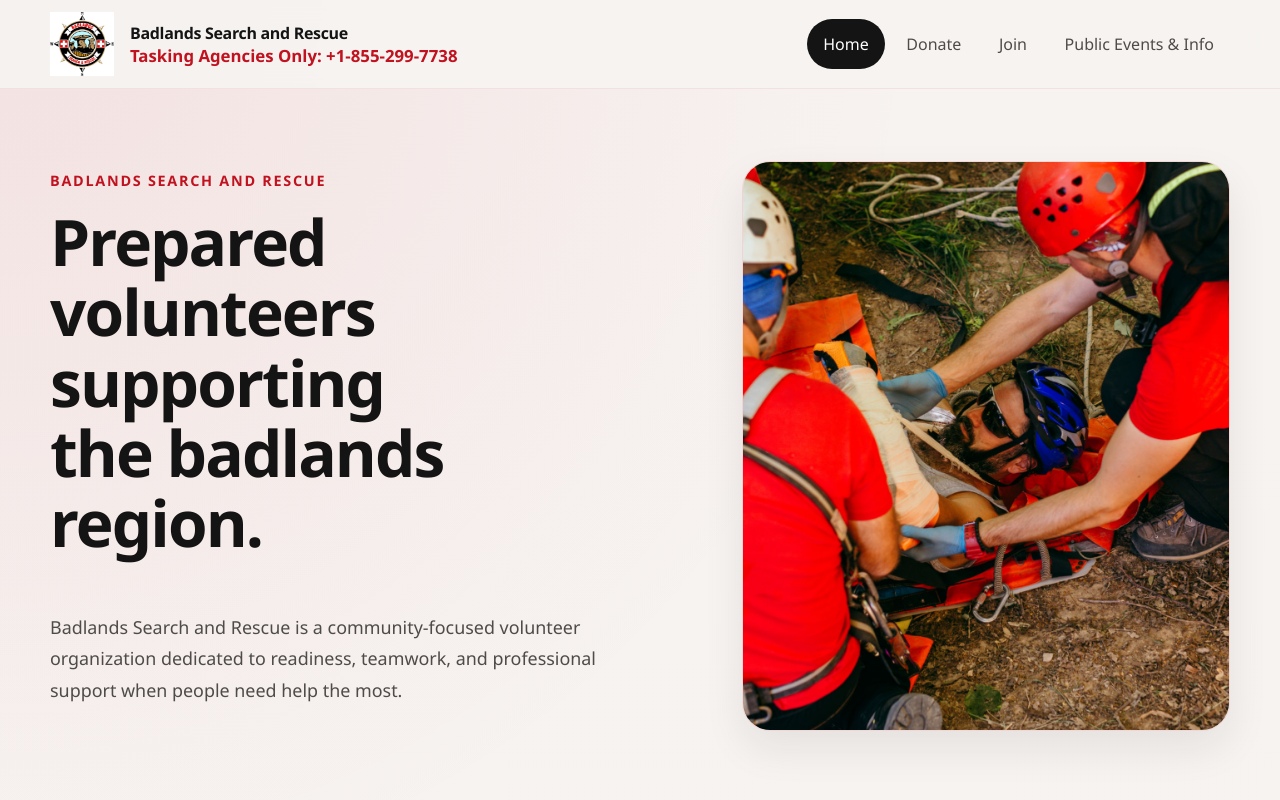
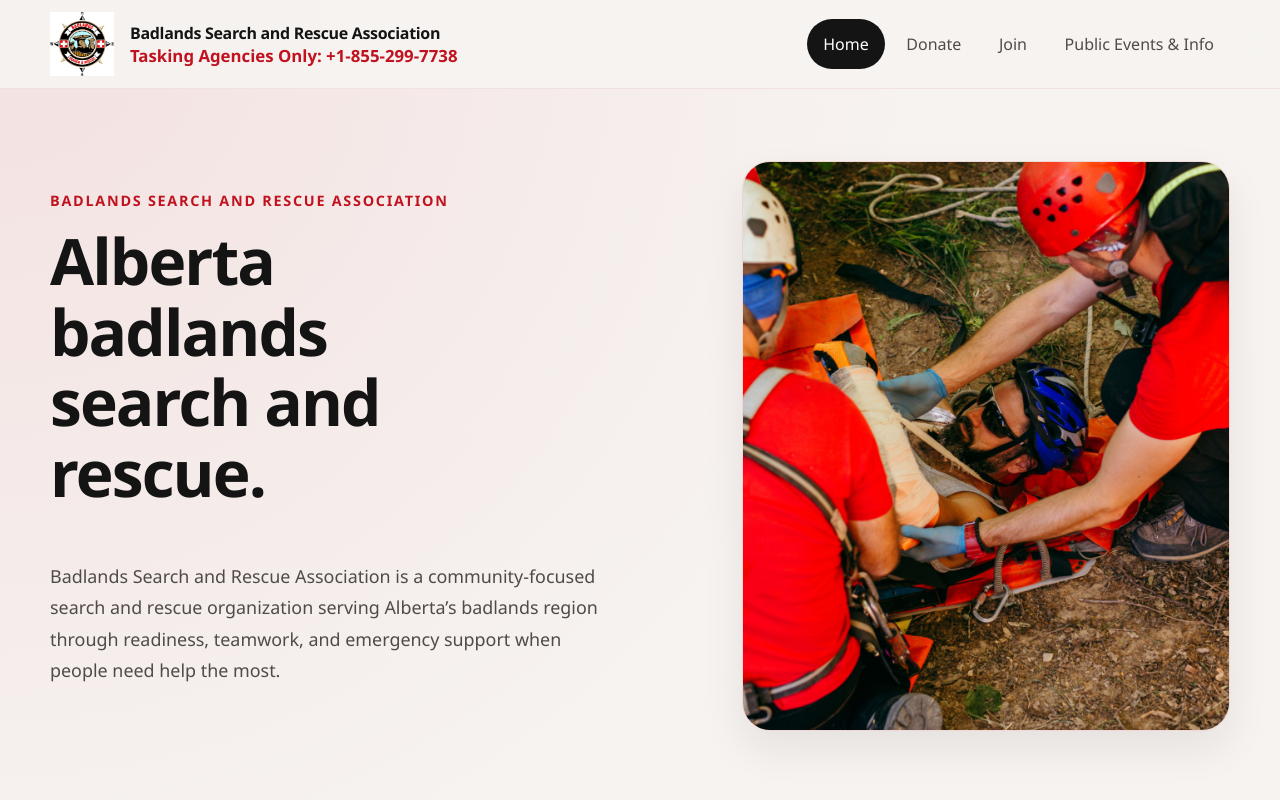
Before and after one commit to BSARalberta/BSAR_Website, a React (Vite) app: page / in a window 1280 px wide. Shown: the top 800 px of the page. Built offline with nearby package versions, Linux system fonts and the light colour scheme; no server answers.

Commit message:
Added: Minimal SEO.

```diff
--- a/index.html
+++ b/index.html
@@ -8,9 +8,17 @@
     />
     <meta
       name="description"
-      content="Badlands Search and Rescue volunteer organization website."
+      content="Badlands Search and Rescue Association serves Alberta’s badlands region through search and rescue, emergency support, public safety, and community readiness."
     />
-    <title>Badlands Search and Rescue</title>
+    <meta
+      name="robots"
+      content="index,follow"
+    />
+    <link
+      rel="canonical"
+      href="https://bsar.ca/"
+    />
+    <title>Badlands Search and Rescue Association | Alberta Badlands Search and Rescue</title>
   </head>
   <body>
     <div id="root"></div>
--- a/src/components/Header.jsx
+++ b/src/components/Header.jsx
@@ -17,7 +17,7 @@ function Header() {
             className="brand-mark"
           />
           <span className="brand-text">
-            <span className="brand-name">Badlands Search and Rescue</span>
+            <span className="brand-name">Badlands Search and Rescue Association</span>
             <a className="brand-tag" href="tel:+18552997738">
               Tasking Agencies Only: +1-855-299-7738
             </a>
--- a/src/content/siteContent.js
+++ b/src/content/siteContent.js
@@ -6,8 +6,8 @@ export const navigation = [
 ]
 
 export const footerContent = {
-  organization: 'Badlands Search and Rescue',
-  description: 'Volunteer search and rescue service supporting the badlands region.',
+  organization: 'Badlands Search and Rescue Association',
+  description: 'Search and rescue service supporting Alberta’s badlands region through emergency response, public safety, and community readiness.',
   contactEmails: [
     'info@badlandsearchandrescue.com',
     'president@badlandsearchandrescue.com',
@@ -23,10 +23,10 @@ export const footerContent = {
 
 export const homeContent = {
   hero: {
-    eyebrow: 'Badlands Search and Rescue',
-    title: 'Prepared volunteers supporting the badlands region.',
+    eyebrow: 'Badlands Search and Rescue Association',
+    title: 'Alberta badlands search and rescue.',
     description:
-      'Badlands Search and Rescue is a community-focused volunteer organization dedicated to readiness, teamwork, and professional support when people need help the most.',
+      'Badlands Search and Rescue Association is a community-focused search and rescue organization serving Alberta’s badlands region through readiness, teamwork, and emergency support when people need help the most.',
     image: {
       src: '/images/biker_injury.jpg',
       alt: 'Placeholder hero banner for Badlands Search and Rescue',
```
Also changed, not shown: public/robots.txt (added), 8 other files (tests, documents, lock files or other folders).
